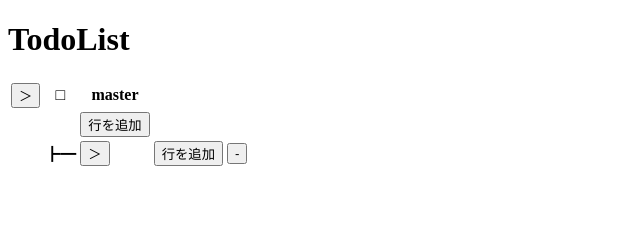
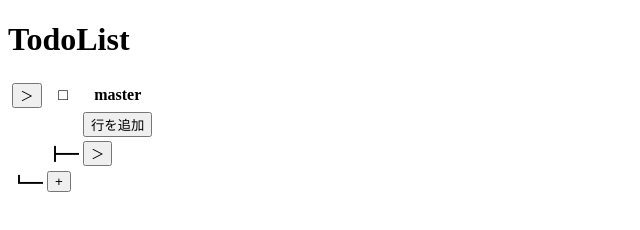
Before and after one commit to umi24/tools, a plain HTML site: page index.html in a window 1280 px wide. Both pictures are taken after a click on the button "行を追加". Shown: the whole page, without its empty margins (0-640 px from the left). Drawn offline with Linux system fonts and the light colour scheme.

Commit message:
app2を追加とかもろもろ

```diff
--- a/app.js
+++ b/app.js
@@ -1,45 +1,63 @@
 // app.js
-function coladd() {
+function addBtn() {
   let folderList = document.getElementById("hoge");
 
   if (folderList) {
-  // folderList(hogehoge)の中の末尾に挿入
+  // folderList(hogehoge)の中の末尾に行を追加
   var row = folderList.insertRow(-1);
+  var secRow = folderList.insertRow(-1);
 
-  //セルの追加
+  // 新しく追加した行にidを設定
+  row.id = "newRow";
+  //上で追加したrowに空白セルを追加
   var cell1 = row.insertCell(-1);
   var cell2 = row.insertCell(-1);
   var cell3 = row.insertCell(-1);
   var cell4 = row.insertCell(-1);
   var cell5 = row.insertCell(-1);
-
   // セルに内容を入れる
   cell1.innerHTML = "";
   cell2.innerHTML = "┣━";
   cell3.innerHTML = "<button>＞</button>";
+  cell4.id = "col1";
   cell4.innerHTML =
-    "<tr>" +
-    "  <td></td>" +
-    "  <td></td>" +
-    '  <td><input type="button" value="行を追加" id="coladd"onclick="coladd()"/></td>' +
-    "</tr>";
+    '  <td><input type="button" value="file1"/></td>';
   cell5.innerHTML =
-    '<input type="button" value="-" id="coladd" onclick="coldel(this)">';
+    '<input type="button" value="-" onclick="delBtn(this)">';
   // <tr>
   //     <td></td>
   //     <td></td>
   //     <td><button>＞</button></td>
-  //     <td><input type="button" value="-" id="coladd" onclick="coldel(this)"></td>
+  //     <td><input type="button" value="行を追加" id="coladd" onclick="addBtn()"/></td>
+  //     <td><input type="button" value="-" id="coladd(this)" onclick="delBtn(this)"></td>
   // </tr>
+
+
+   //上で追加したsecRowに空白セルを追加
+  var secCell1 = secRow.insertCell(-1);
+  var secCell2 = secRow.insertCell(-1);
+      // 新しく追加したsecRowにidを設定
+      secRow.id = "newSecRow";
+  secCell1.innerHTML = "┗━";
+  secCell2.innerHTML ='<td><input type="button" value="+" onclick="addBtn(this)"/></td>';
+
+
   console.log(folderList);
   } else {
     console.error("テーブルが見つかりません。");
   }
 }
 // 削除ボタンを押した時の処理
-function coldel(obj) {
+function delBtn(obj) {
   // 削除ボタンを押下された行を取得
   tr = obj.parentNode.parentNode;
   // trのインデックスを取得して行を削除する
-  tr.parentNode.deleteRow(tr.sectionRowIndex);
+    console.log(obj);
+  console.log(obj.parentNode);
+  console.log(obj.parentNode.parentNode);
+  console.log(obj.parentNode.parentNode.parentNode);
+  console.log(tr.parentNode);
+  // tr.parentNode.deleteRow(tr.sectionRowIndex);
+
+
 }
--- /dev/null
+++ b/app2.js
@@ -0,0 +1,53 @@
+// app2.js
+function addBtn() {
+    let folderList = document.getElementById("hoge");
+
+    if (folderList) {
+      // 新しい行を作成
+      var row = document.createElement("tr");
+      var cell1 = document.createElement("td");
+      var cell2 = document.createElement("td");
+      var cell3 = document.createElement("td");
+
+      // セルに内容を追加
+      cell1.innerHTML = "";
+      cell2.innerHTML = "┣━";
+      cell3.innerHTML = '<button>＞</button>';
+
+      // セルを行に追加
+      row.appendChild(cell1);
+      row.appendChild(cell2);
+      row.appendChild(cell3);
+
+      // テーブルのtbodyに行を追加
+      folderList.querySelector('tbody').appendChild(row);
+
+      // 新しい行を作成（secRow）
+      var secRow = document.createElement("tr");
+      var secCell1 = document.createElement("td");
+      var secCell2 = document.createElement("td");
+
+      // セルに内容を追加
+      secCell1.innerHTML = "┗━";
+      secCell2.innerHTML = '<td><input type="button" value="+" onclick="addBtn(this)"/></td>';
+
+      // セルを行に追加
+      secRow.appendChild(secCell1);
+      secRow.appendChild(secCell2);
+
+      // テーブルのtbodyにsecRowを追加
+      folderList.querySelector('tbody').appendChild(secRow);
+
+      console.log(folderList);
+    } else {
+      console.error("テーブルが見つかりません。");
+    }
+  }
+
+  // 削除ボタンを押した時の処理
+  function delBtn(obj) {
+    // 削除ボタンを押下された行を取得
+    var tr = obj.parentNode.parentNode;
+    // trのインデックスを取得して行を削除する
+    tr.parentNode.removeChild(tr);
+  }
--- a/index.html
+++ b/index.html
@@ -25,8 +25,8 @@
             <input
               type="button"
               value="行を追加"
-              id="coladd"
-              onclick="coladd()"
+
+              onclick="addBtn()"
             />
           </td>
         </tr>
@@ -41,5 +41,5 @@
       </tfoot>
     </table>
   </body>
-  <script src="app.js"></script>
+  <script src="app2.js"></script>
 </html>
--- a/style.css
+++ b/style.css
@@ -0,0 +1,4 @@
+#newSecRow {
+    padding-left: 5rem;
+    background-color: aqua;
+}
```
